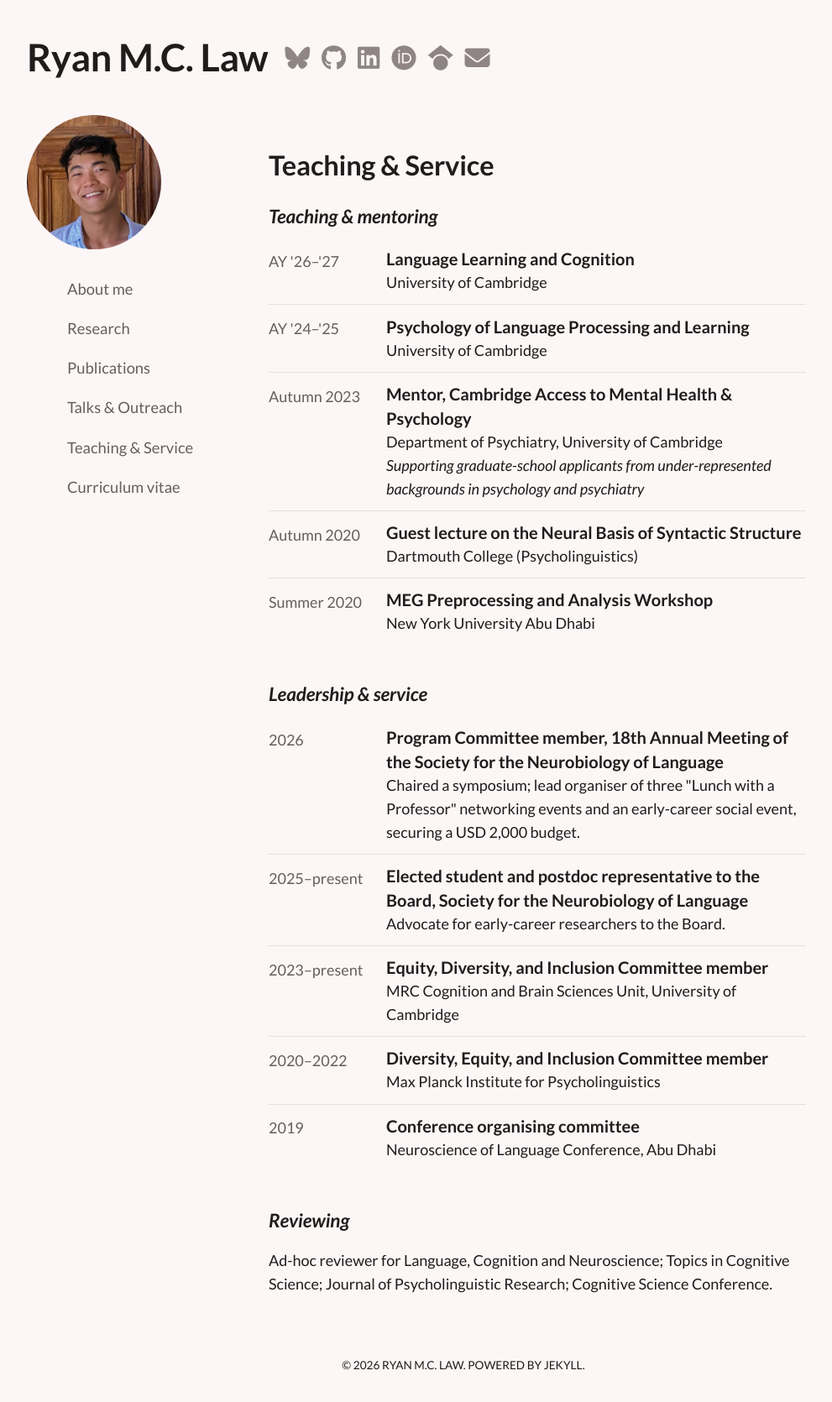
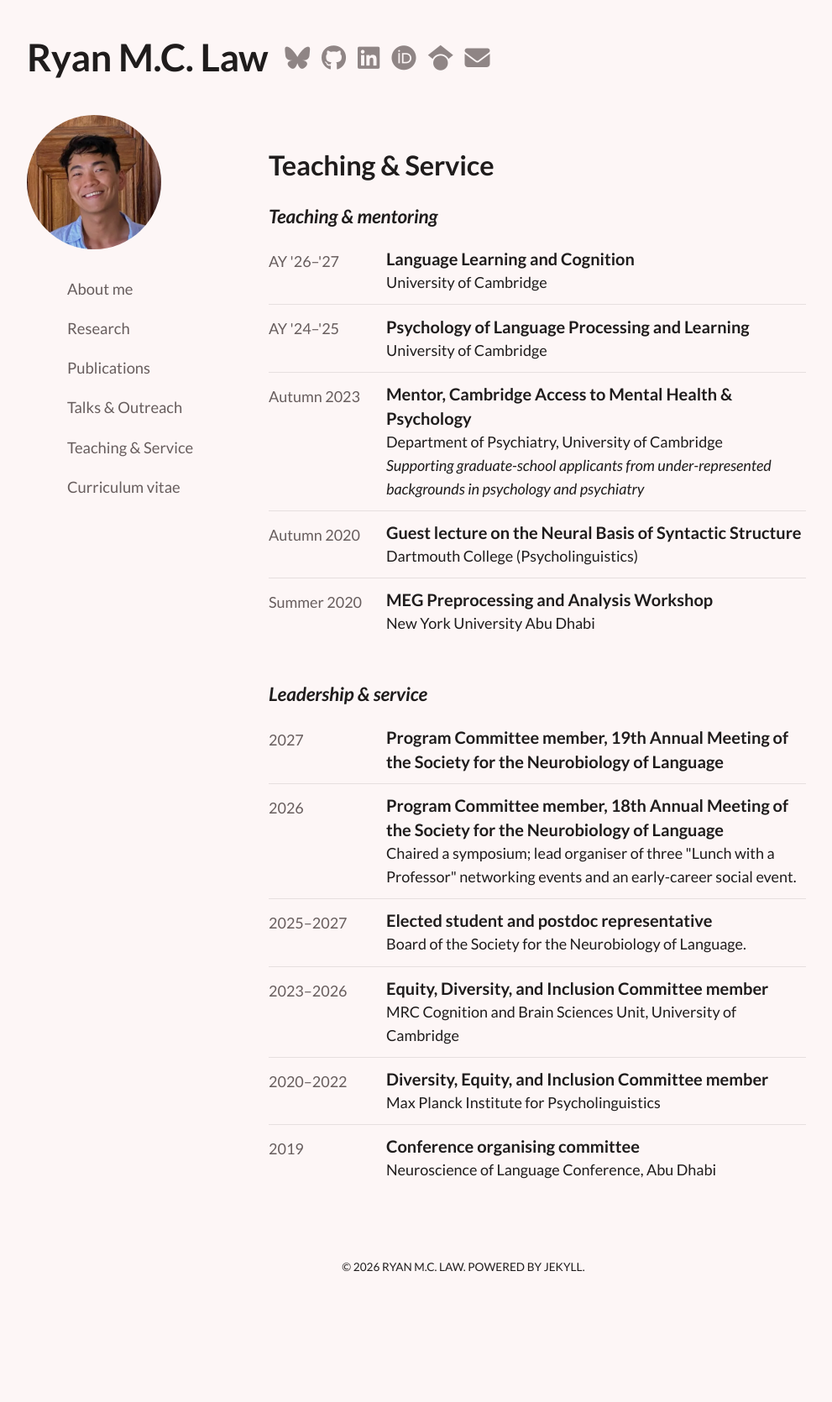
Before and after one commit to rmc-law/rmc-law.github.io, a Jekyll site: the page built from teaching.md, in a window 1280 px wide. Shown: the whole page at 84% size, without its empty margins (88-1079 px from the left). Built offline with Jekyll 4.4.1, drawn with Linux system fonts in a browser that asks for light colours; nearby versions of some CDN libraries; after the commit the page ends 1553 px from its top, so only the background shows below that.

Commit message:
Service: add 2027 SNL Program Committee, end dates for board and EDI roles, hide reviewing

```diff
--- a/_data/service.yml
+++ b/_data/service.yml
@@ -2,13 +2,15 @@
 # Shown in file order (newest first). Each item: when, title, optional detail.
 
 leadership:
+  - when: "2027"
+    title: Program Committee member, 19th Annual Meeting of the Society for the Neurobiology of Language
   - when: "2026"
     title: Program Committee member, 18th Annual Meeting of the Society for the Neurobiology of Language
-    detail: Chaired a symposium; lead organiser of three "Lunch with a Professor" networking events and an early-career social event, securing a USD 2,000 budget.
-  - when: 2025–present
-    title: Elected student and postdoc representative to the Board, Society for the Neurobiology of Language
-    detail: Advocate for early-career researchers to the Board.
-  - when: 2023–present
+    detail: Chaired a symposium; lead organiser of three "Lunch with a Professor" networking events and an early-career social event.
+  - when: 2025–2027
+    title: Elected student and postdoc representative
+    detail: Board of the Society for the Neurobiology of Language.
+  - when: 2023–2026
     title: Equity, Diversity, and Inclusion Committee member
     detail: MRC Cognition and Brain Sciences Unit, University of Cambridge
   - when: 2020–2022
@@ -18,5 +20,5 @@ leadership:
     title: Conference organising committee
     detail: Neuroscience of Language Conference, Abu Dhabi
 
-# One line, shown under "Reviewing"
-reviewing: "Ad-hoc reviewer for Language, Cognition and Neuroscience; Topics in Cognitive Science; Journal of Psycholinguistic Research; Cognitive Science Conference."
+# # One line, shown under "Reviewing"
+# reviewing: "Ad-hoc reviewer for Language, Cognition and Neuroscience; Topics in Cognitive Science; Journal of Psycholinguistic Research; Cognitive Science Conference."
--- a/_includes/teaching.html
+++ b/_includes/teaching.html
@@ -6,5 +6,5 @@
 <h4>Leadership &amp; service</h4>
 {% include rows.html items=site.data.service.leadership %}
 
-<h4>Reviewing</h4>
-<p class="row-detail">{{ site.data.service.reviewing }}</p>
+<!-- <h4>Reviewing</h4>
+<p class="row-detail">{{ site.data.service.reviewing }}</p> -->
```
